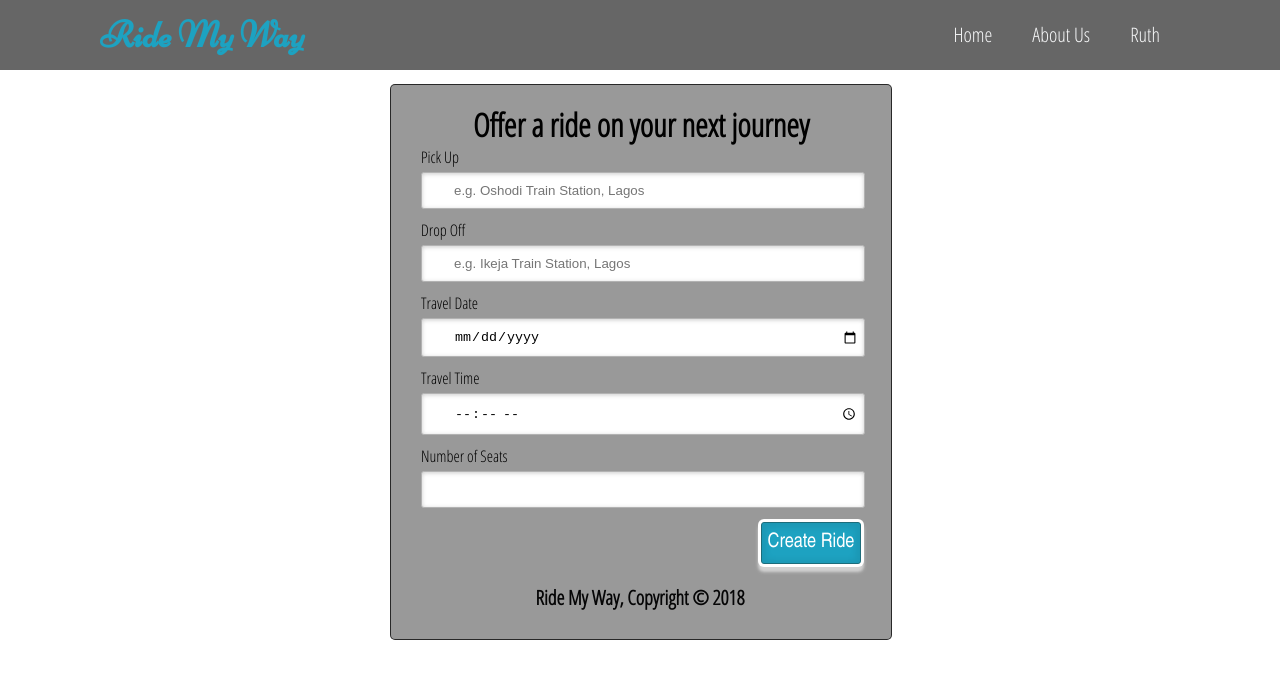
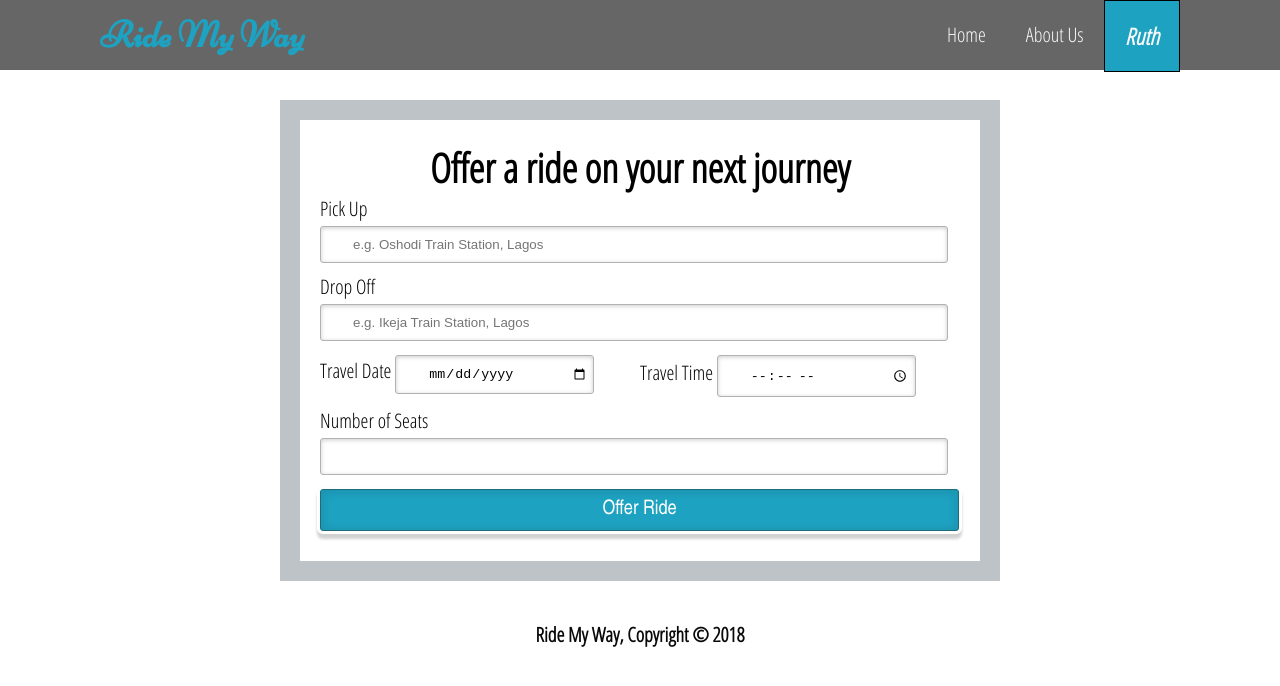
Before and after one commit to Andhrah/Ride-My-Way, a plain HTML site: page UI/offer-ride.html in a window 1280 px wide. Drawn offline with Linux system fonts and the light colour scheme.

Commit message:
feat(offer-ride-page): Design user page for offering a ride
- modify offer-page.html
- give new layout to offer.html file
- style offer-ride page in style.css

[Starts #158314052]

```diff
--- a/UI/assets/css/style.css
+++ b/UI/assets/css/style.css
@@ -6,6 +6,8 @@ html, body {
 }
 
 body {
+  display: flex;
+  flex-direction: column;
   margin: 0;
   padding: 0;
   font-family: 'Open Sans Condensed', sans-serif;
@@ -238,8 +240,66 @@ div.change_link{
 /******************************************************************/
 /*The codes below are for styling the Offer-ride page*/
 /******************************************************************/
+#profile {
+  border: 1px solid;
+  background: rgb(29, 162, 193);
+  font-size: 23px;
+  font-weight: bold;
+}
+.wrap {
+  padding-top: 80px;
+  font-size: 20px;
+}
 
+.wrap input:not([type="checkbox"]) {
+  width: 92%;
+	margin-top: 4px;
+	padding: 10px 5px 10px 32px;
+	border: 1px solid rgb(178, 178, 178);
+	box-sizing : content-box;
+	border-radius: 3px;
+	box-shadow: 0px 1px 4px 0px rgba(168, 168, 168, 0.6) inset;
+  transition: all 0.2s linear;
+}
 
+#travel {
+  display: flex;
+  flex-direction: row;
+}
+
+.flex-container {
+  width: 50%;
+}
+
+#travel input {
+  width: 50%;
+}
+
+.offer {
+  border:20px solid #bdc3c7;
+	width: 50%;
+	margin:20px auto;
+	padding: 20px;
+}
+
+.wrap div.button input {
+  width: 98%;
+	cursor: pointer;
+	background: rgb(29, 162, 193);
+	padding: 8px 5px;
+	font-family: 'Arial Narrow';
+	color: #fff;
+	font-size: 20px;
+	border: 1px solid rgb(28, 108, 122);
+	margin-bottom: 10px;
+  border-radius: 3px;
+  box-sizing : content-box;
+	box-shadow:
+		0px 1px 6px 4px rgba(0, 0, 0, 0.07) inset,
+		0px 0px 0px 3px rgb(254, 254, 254),
+		0px 5px 3px 3px rgb(210, 210, 210);
+	transition: all 0.2s linear;
+}
 
 /* footer */
 footer {
--- a/UI/offer-ride.html
+++ b/UI/offer-ride.html
@@ -23,39 +23,41 @@
         <li>
           <a href="#">About Us</a>
         </li>
-            <li>
-                <a href="#">Ruth</a>
+        <li id="profile">
+          <a href="profile.html"><i>Ruth</i></a>
         </li>
       </ul>
   </nav>
 
-    <div class="wrapper">
-        <div class="info">
+  <div class="wrap">
+    <div class="offer">
       <form>
         <h1>Offer a ride on your next journey</h1>
         <div class="input-container">
-                    <label for="username">Pick Up</label>
-                    <input id="username" name="username" required="required" type="text" placeholder="e.g. Oshodi Train Station, Lagos" />
+          <label for="pickup">Pick Up</label>
+          <input id="pickup" name="pickup" required="required" type="text" placeholder="e.g. Oshodi Train Station, Lagos" />
         </div>
         <div class="input-container">
-                    <label for="emailsignup">Drop Off</label>
-                    <input id="emailsignup" name="emailsignup" required="required" type="email" placeholder="e.g. Ikeja Train Station, Lagos" />
+          <label for="drop-off">Drop Off</label>
+          <input id="drop-off" name="drop" required="required" type="text" placeholder="e.g. Ikeja Train Station, Lagos" />
+        </div>
+        <div id="travel" class="input-container">
+          <div class="flex-container">
+              <label for="date">Travel Date</label>
+              <input id="date" name="date" required="required" type="date" />
+          </div>
+          <div class="flex-container">
+              <label for="time">Travel Time</label>
+              <input id="time" name="emailsignup" required="required" type="time" />
+          </div>
           </div>
           <div class="input-container">
-                    <label for="emailsignup">Travel Date</label>
-                    <input id="date" name="emailsignup" required="required" type="date" placeholder="e.g. Ikeja Train Station, Lagos" />
-                </div>
-                <div class="input-container">
-                    <label for="emailsignup">Travel Time</label>
-                    <input id="emailsignup" name="emailsignup" required="required" type="time" placeholder="e.g. Ikeja Train Station, Lagos" />
-                </div>
-                <div class="input-container">
-                    <label for="emailsignup">Number of Seats</label>
-                    <input id="emailsignup" name="emailsignup" required="required" type="number" min="0" />
+            <label for="seat">Number of Seats</label>
+            <input id="seat" name="emailsignup" required="required" type="number" min="0" />
           </div>
 
-                <div class="signin button">
-                    <input type="submit" value="Create Ride" />
+          <div class="create-offer button">
+            <input type="submit" value="Offer Ride" />
           </div>
         </form>
       </div>
```
Lines whose indentation alone changed are shown as unchanged.
